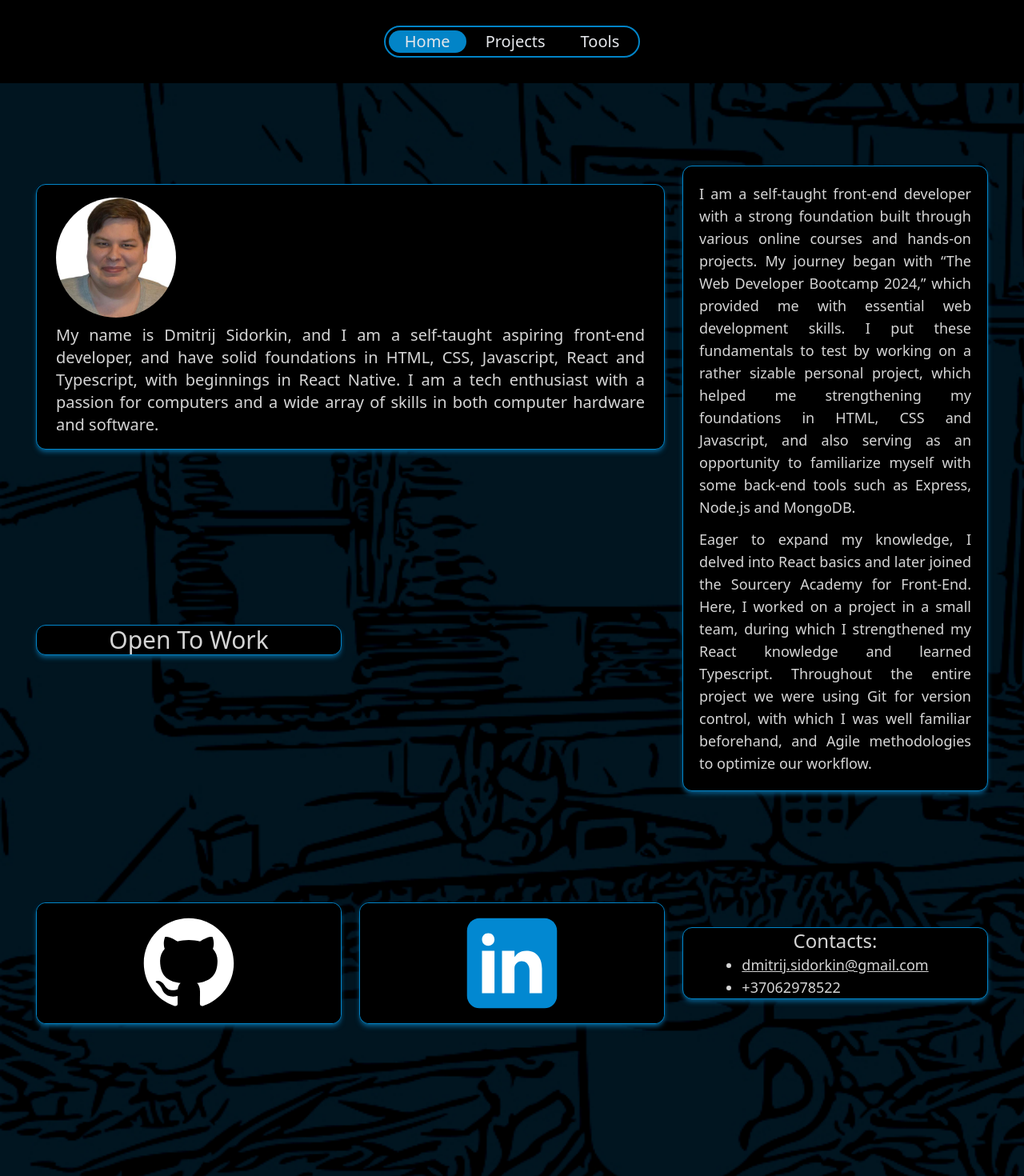
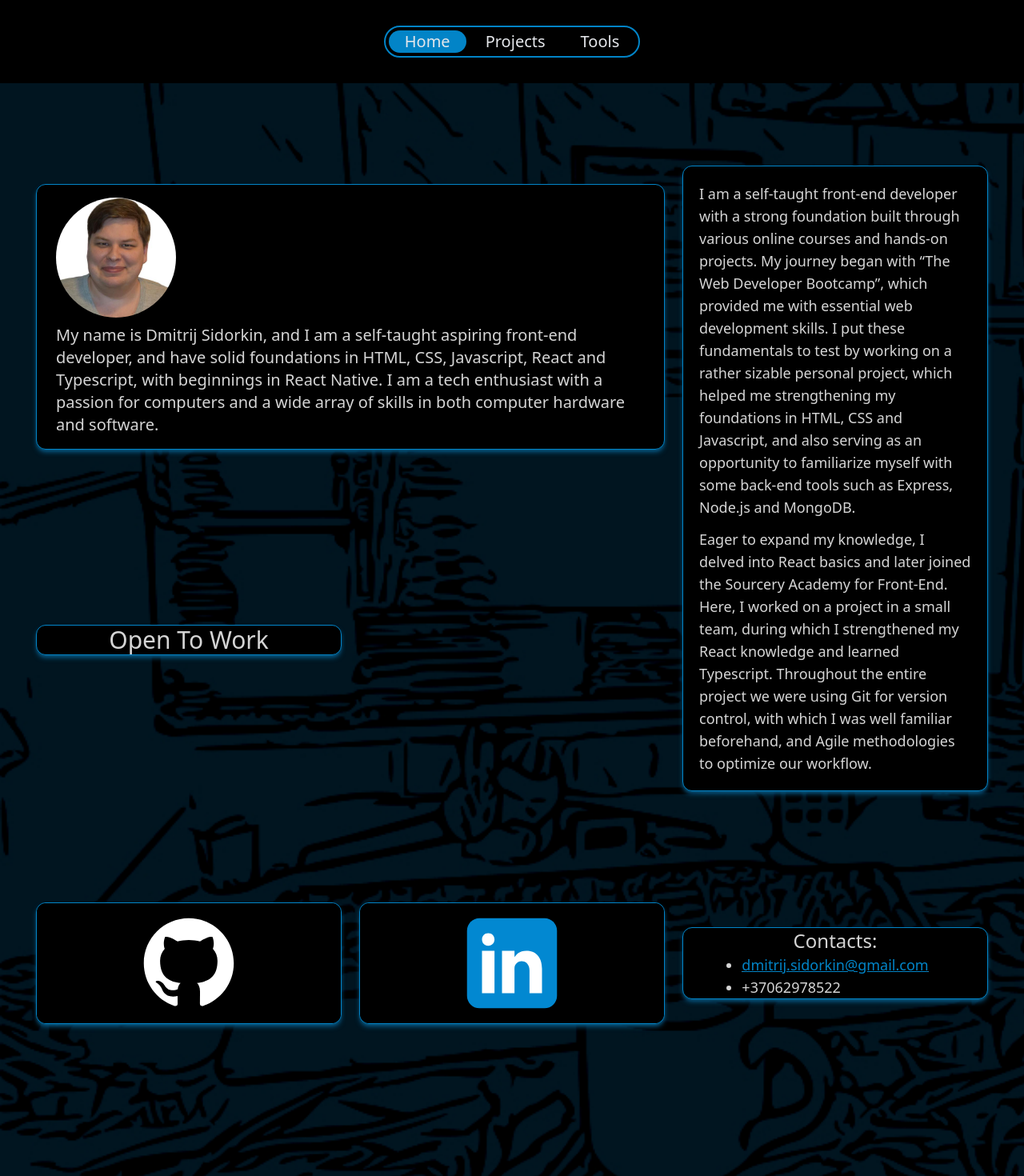
Before and after one commit to DmitrijSidorkin/Portfolio, a Next.js app: page / in a window 1280 px wide. Shown: the top 1470 px of the page at 80% size. Built offline with nearby package versions, Linux system fonts and the light colour scheme.

Commit message:
Code cleanup, minor changes

```diff
--- a/src/components/MenuTable/CardComponents/ContactsCard/ContactsCard.tsx
+++ b/src/components/MenuTable/CardComponents/ContactsCard/ContactsCard.tsx
@@ -1,4 +1,5 @@
 import { MenuCard } from "@/components/MenuCard/MenuCard";
+import Link from "next/link";
 
 export const ContactsCard = () => {
   return (
@@ -6,7 +7,14 @@ export const ContactsCard = () => {
       <div className="flex flex-col h-full w-full items-center justify-center">
         <h2 className="text-2xl">Contacts:</h2>
         <ul className="list-disc">
-          <li className="underline">dmitrij.sidorkin@gmail.com</li>
+          <li className="underline">
+            <Link
+              href="mailto:dmitrij.sidorkin@gmail.com"
+              className="text-sky-600"
+            >
+              dmitrij.sidorkin@gmail.com
+            </Link>
+          </li>
           <li>+37062978522</li>
         </ul>
       </div>
--- a/src/components/MenuTable/CardComponents/ExperienceCard/ExperienceCard.tsx
+++ b/src/components/MenuTable/CardComponents/ExperienceCard/ExperienceCard.tsx
@@ -3,16 +3,16 @@ import { MenuCard } from "@/components/MenuCard/MenuCard";
 export const ExperienceCard = () => {
   return (
     <MenuCard>
-      <div className="flex flex-col text-justify p-5 gap-3">
+      <div className="flex flex-col p-5 gap-3">
         <p>
           I am a self-taught front-end developer with a strong foundation built
           through various online courses and hands-on projects. My journey began
-          with “The Web Developer Bootcamp 2024,” which provided me with
-          essential web development skills. I put these fundamentals to test by
-          working on a rather sizable personal project, which helped me
-          strengthening my foundations in HTML, CSS and Javascript, and also
-          serving as an opportunity to familiarize myself with some back-end
-          tools such as Express, Node.js and MongoDB.
+          with “The Web Developer Bootcamp”, which provided me with essential
+          web development skills. I put these fundamentals to test by working on
+          a rather sizable personal project, which helped me strengthening my
+          foundations in HTML, CSS and Javascript, and also serving as an
+          opportunity to familiarize myself with some back-end tools such as
+          Express, Node.js and MongoDB.
         </p>
         <p>
           Eager to expand my knowledge, I delved into React basics and later
--- a/src/components/MenuTable/CardComponents/MeCard/MeCard.tsx
+++ b/src/components/MenuTable/CardComponents/MeCard/MeCard.tsx
@@ -14,7 +14,7 @@ export const MeCard = () => {
             className="rounded-full"
           />
         </div>
-        <p className="text-justify text-xl grow">
+        <p className="text-xl grow">
           My name is Dmitrij Sidorkin, and I am a self-taught aspiring front-end
           developer, and have solid foundations in HTML, CSS, Javascript, React
           and Typescript, with beginnings in React Native. I am a tech
--- a/src/components/MenuTable/TableBig/TableBig.tsx
+++ b/src/components/MenuTable/TableBig/TableBig.tsx
@@ -1,8 +1,5 @@
-import { MenuCard } from "@/components/MenuCard/MenuCard";
 import { TableRow } from "../TableRow/TableRow";
 import { TableDiv } from "../TableDiv/TableDiv";
-import Image from "next/image";
-import Link from "next/link";
 import { MeCard } from "../CardComponents/MeCard/MeCard";
 import { ExperienceCard } from "../CardComponents/ExperienceCard/ExperienceCard";
 import { StatusCard } from "../CardComponents/StatusCard/StatusCard";
--- a/src/components/MenuTable/TableSmall/TableSmall.tsx
+++ b/src/components/MenuTable/TableSmall/TableSmall.tsx
@@ -1,5 +1,3 @@
-import { MenuCard } from "@/components/MenuCard/MenuCard";
-import classNames from "classnames";
 import { TableRow } from "../TableRow/TableRow";
 import { TableDiv } from "../TableDiv/TableDiv";
 import { MeCard } from "../CardComponents/MeCard/MeCard";
--- a/src/components/NavBar/NavBar.tsx
+++ b/src/components/NavBar/NavBar.tsx
@@ -11,7 +11,6 @@ export const NavBar = () => {
     { name: "Tools", route: "/tools" },
   ];
   const pathname = usePathname();
-  console.log(pathname);
   const linkClass =
     "hover:bg-sky-800 px-5 py-1 rounded-full select-none text-gray-200 align-middle leading-none text-xl";
 
--- a/src/components/ProjectCard/ProjectCard.tsx
+++ b/src/components/ProjectCard/ProjectCard.tsx
@@ -32,7 +32,7 @@ export const ProjectCard: React.FC<ProjectCardProps> = ({
           />
           <div className="p-8">
             <h2 className="text-5xl lg:pb-10 text-center pb-6">{title}</h2>
-            <p className="text-xl text-justify">{description}</p>
+            <p className="text-xl">{description}</p>
           </div>
         </div>
       </MenuCard>
--- a/src/components/ToolsContent/IntroCard/IntroCard.tsx
+++ b/src/components/ToolsContent/IntroCard/IntroCard.tsx
@@ -3,7 +3,7 @@ import Image from "next/image";
 
 export const IntroCard = () => {
   return (
-    <div className="w-full w-fit">
+    <div className="w-fit">
       <MenuCard>
         <div className="flex flex-col items-center md:flex-row md:justify-normal gap-2 px-6 py-4 w-full h-full">
           <Image
@@ -13,7 +13,7 @@ export const IntroCard = () => {
             height={150}
             className="rounded-full"
           />
-          <p className="text-justify md:pl-5 text-xl grow">
+          <p className="md:pl-5 text-xl grow">
             My name is Dmitrij Sidorkin, and I am a self-taught aspiring
             front-end developer, and have solid foundations in HTML, CSS,
             Javascript, React and Typescript, with beginnings in React Native. I
--- a/src/components/ToolsContent/ToolCard/ToolCard.tsx
+++ b/src/components/ToolsContent/ToolCard/ToolCard.tsx
@@ -24,7 +24,7 @@ export const ToolCard: React.FC<ToolCardProps> = ({
             className="pb-5 max-w-20 max-h-20"
           />
           <h2 className="text-xl pl-2 font-bold pb-4">{name}</h2>
-          <p className="line-clamp-3 text-sm text-justify">{description}</p>
+          <p className="line-clamp-3 text-sm">{description}</p>
         </div>
       </MenuCard>
     </div>
```
